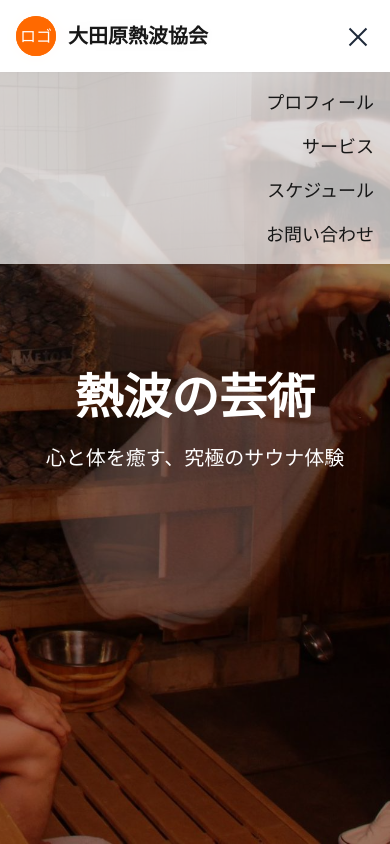
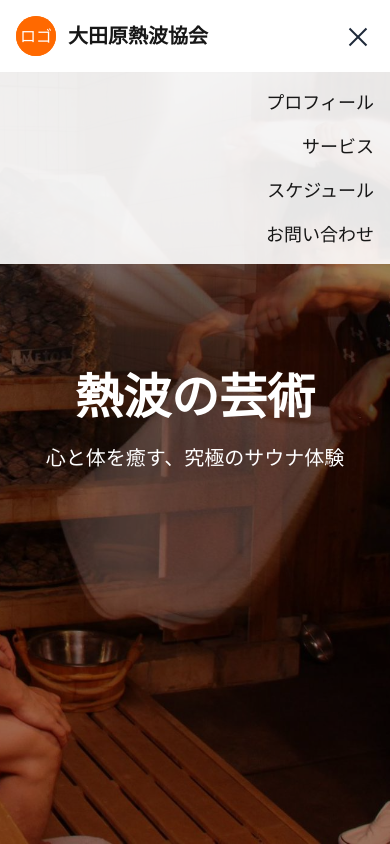
Before and after one commit to yasunarj/client1_HomePage, a Next.js app: page / in a window 390 px wide. Both pictures are taken after a click on the button 354 px from the left and 36 px from the top of the page. Shown: the top 844 px of the page. Built offline with nearby package versions, Linux system fonts and the light colour scheme.

Commit message:
fiexs: header opacity

```diff
--- a/app/components/layout/Header.tsx
+++ b/app/components/layout/Header.tsx
@@ -66,7 +66,7 @@ export default function Header() {
               : "opacity-0 -translate-y-full"
           }`}
         >
-          <div className="w-full mx-auto px-4 py-4 bg-white/70">
+          <div className="w-full mx-auto px-4 py-4 bg-white/90">
             <div className="flex justify-between items-center mb-8">
               <Link href="/" className="flex items-center">
                 <div className="w-10 h-10 bg-orange-500 rounded-full mr-3">
```
Also changed, not shown: 1 other file (tests, documents, lock files or other folders).
